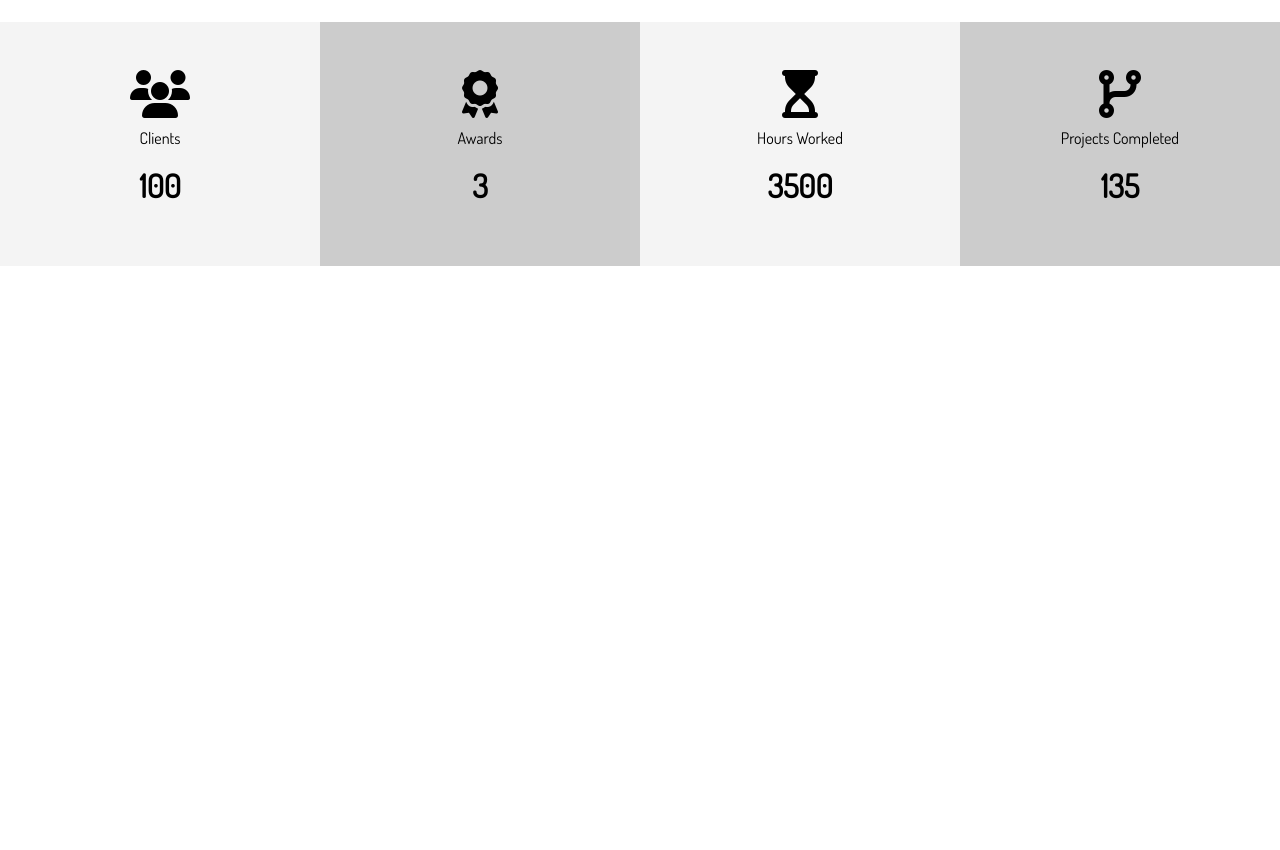
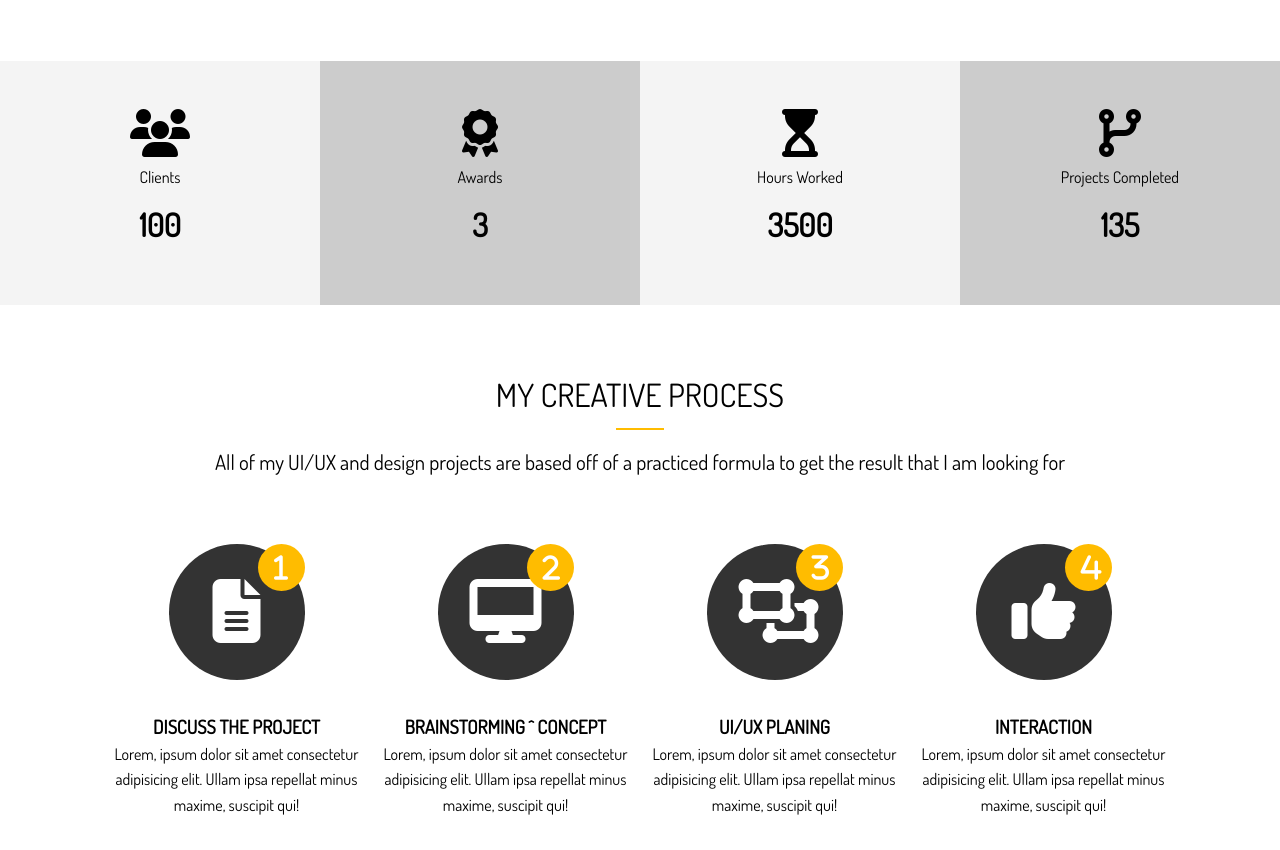
Before and after one commit to gursewak11/Portfolio, a website: page dist/index.html in a window 1280 px wide. Shown: the part 1164-2014 px from the top of the page. Before the commit the page ends 1462 px from the top, so only its background shows below. Drawn offline with Linux system fonts and the light colour scheme.

Commit message:
Creative Process

```diff
--- a/scss/_utilities.scss
+++ b/scss/_utilities.scss
@@ -78,3 +78,20 @@ input[class^="btn-"]:hover {
         margin: 4rem 0;
     }
 }
+
+.section-title {
+    font-size: 2rem;
+    display: block;
+    padding-bottom: 0.5rem;
+    text-align: center;
+    font-weight: 100;
+    text-transform: uppercase;
+}
+
+.bottom-line {
+    height: 2px;
+    width: 3rem;
+    background: $main-color;
+    display: block;
+    margin: 0 auto 1rem auto;
+}
--- a/scss/main.scss
+++ b/scss/main.scss
@@ -181,4 +181,53 @@ img {
             }
         }
     }
+
+    // Home Section C
+    &-c {
+        .process {
+            display: grid;
+            grid-template-columns: repeat(4, 1fr);
+            grid-gap: 1.5rem;
+            text-align: center;
+
+            &-step {
+                position: absolute;
+                top: 0;
+                right: 0;
+                font-size: 28px;
+                background: #ffbc00;
+                color: #fff;
+                border-radius: 50%;
+                height: 47px;
+                width: 47px;
+                line-height: 15px;
+                padding: 1rem;
+                transition: all 1s;
+            }
+
+            &-icon {
+                border-radius: 50%;
+                background: $dark-color;
+                color: #ffffff;
+                padding: 2rem;
+                width: 136px;
+                height: 136px;
+                line-height: 70px;
+                text-align: center;
+                position: relative;
+                transition: all 1s;
+
+                &:hover {
+                    background: $main-color;
+                    width: 150px;
+                    height: 150px;
+                    line-height: 90px;
+
+                    .process-step {
+                        background: $dark-color;
+                    }
+                }
+            }
+        }
+    }
 }
```
Also changed, not shown: dist/css/main.css, dist/index.html.
